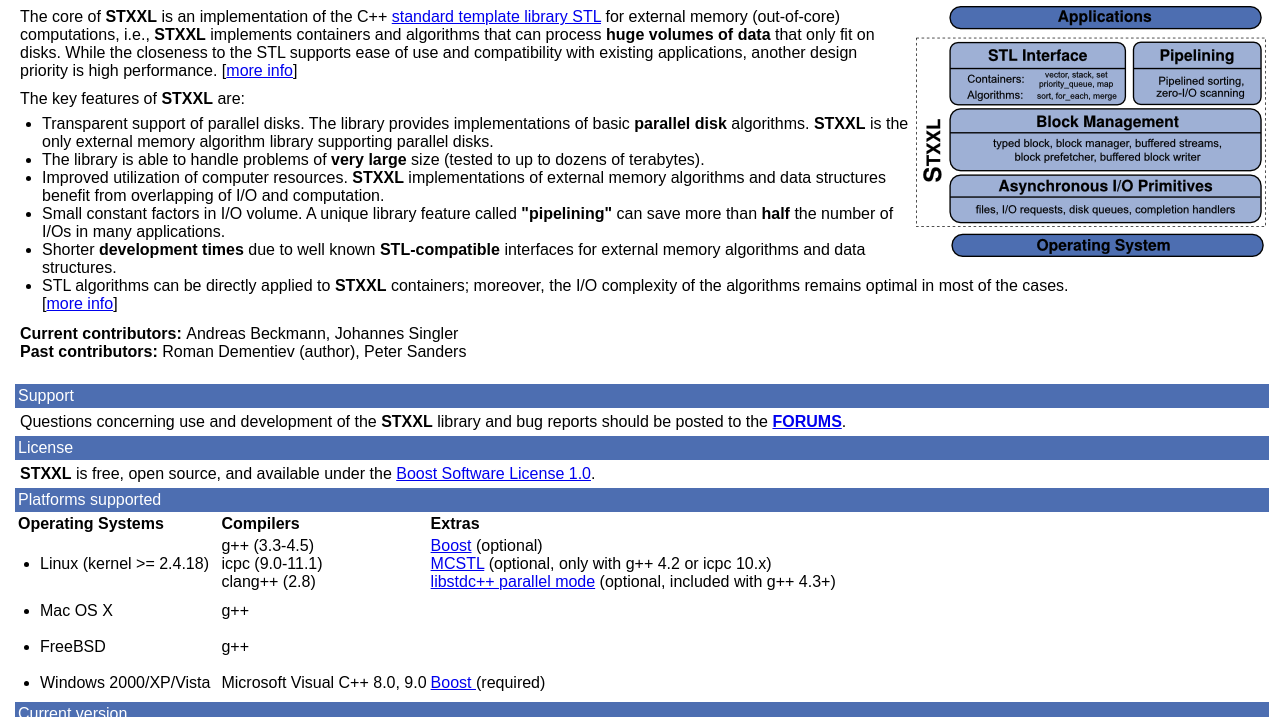
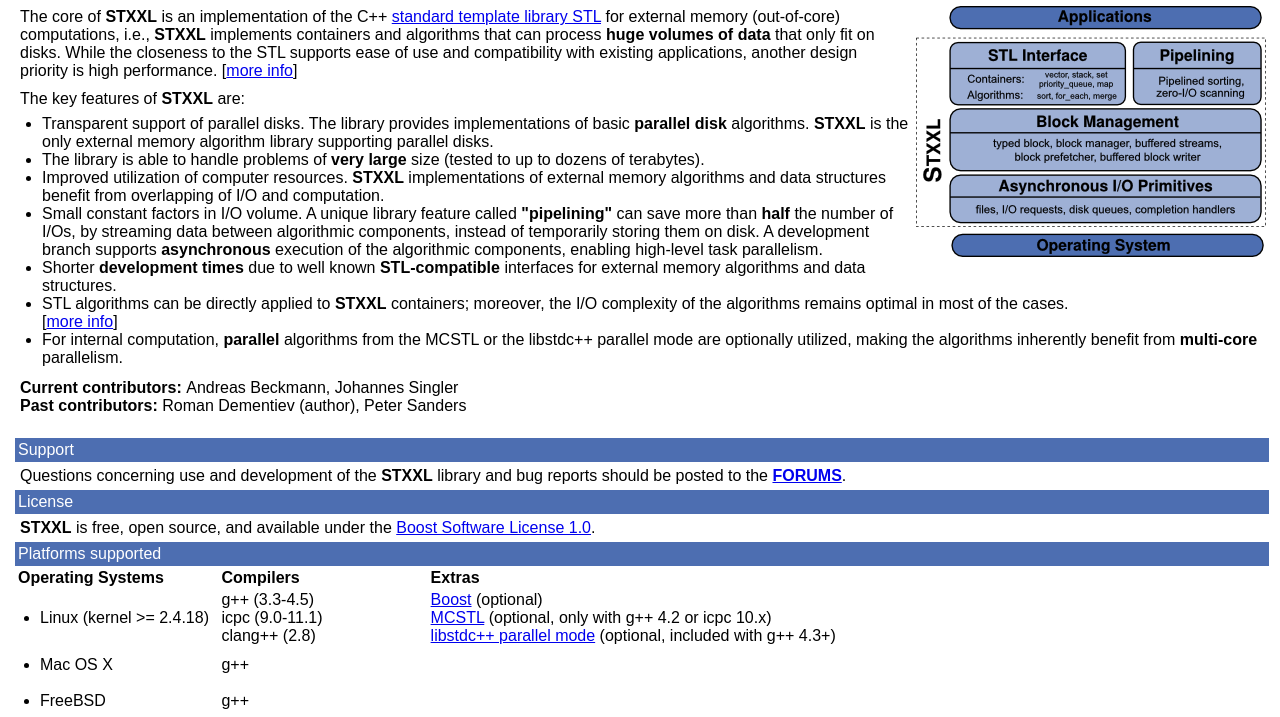
Before and after one commit to stxxl/stxxl, a plain HTML site: page homepage/index.html in a window 1280 px wide. Shown: the part 75-792 px from the top of the page. Drawn offline with Linux system fonts and the light colour scheme; a script that the page names is missing.

Commit message:
Mention parallel algorithms more prominently.
git-svn-id: svn://svn.code.sf.net/p/stxxl/code/trunk@2769 4e380d45-d1fd-0310-85a7-d18ec86df0ad

```diff
--- a/homepage/index.html
+++ b/homepage/index.html
@@ -51,8 +51,10 @@
             </li>
             <li>
                 Small constant factors in I/O volume. A unique library feature called <b>"pipelining"</b>
-                can save more than <b>half</b>
-                the number of I/Os in many applications.
+                can save more than <b>half</b> the number of I/Os, by streaming data between algorithmic components,
+                instead of temporarily storing them on disk.
+                A development branch supports <b>asynchronous</b> execution of the algorithmic components,
+                enabling high-level task parallelism.
             </li>
             <li>
                 Shorter <b>development times</b>
@@ -65,6 +67,10 @@
                 moreover, the I/O complexity of the algorithms remains optimal in most of the cases.
                 <br/>
                 [<a href="http://algo2.iti.kit.edu/dementiev/stxxl/report/">more info</a>]
+            </li>
+            <li>
+                For internal computation, <b>parallel</b> algorithms from the MCSTL or the libstdc++ parallel mode are optionally utilized,
+                making the algorithms inherently benefit from <b>multi-core</b> parallelism.
             </li>
         </ul>
         <p>
```
